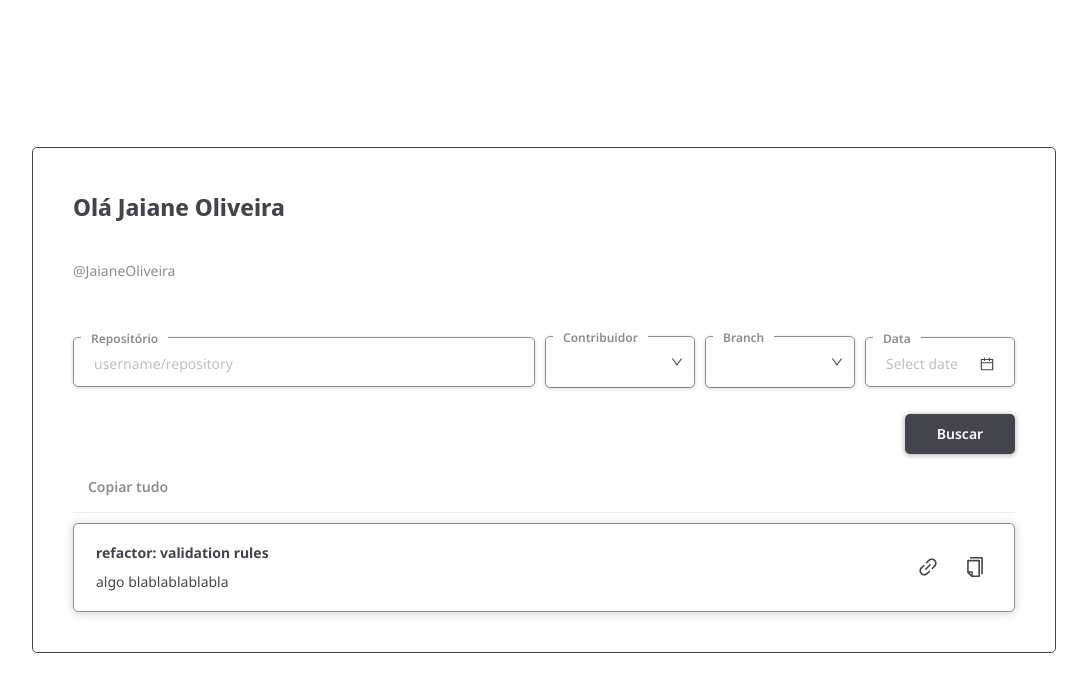
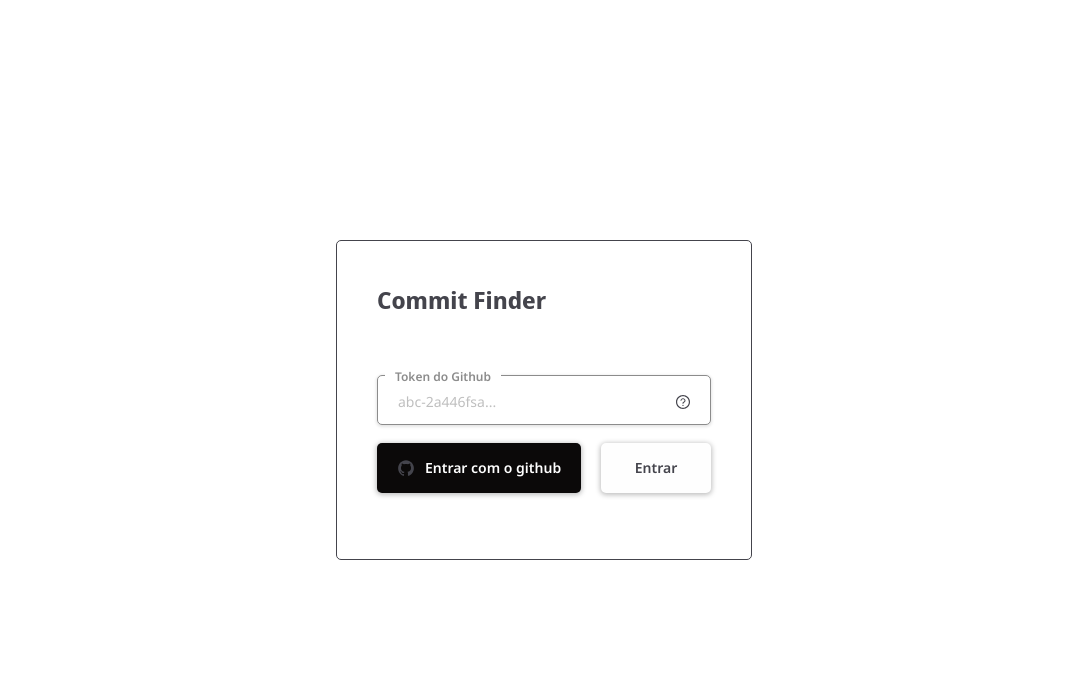
Before and after one commit to JaianeOliveira/commit-finder, a React (Create React App) app: page / in a window 1280 px wide. Shown: the top 692 px of the page, without its empty margins (96-1183 px from the left). Built offline with nearby package versions, Linux system fonts and the light colour scheme.

Commit message:
feat: basic login

```diff
--- a/src/App.tsx
+++ b/src/App.tsx
@@ -7,7 +7,8 @@ import Find from './pages/find';
 
 const App = () => {
 	const token = useAppSelector((store) => store.user.token);
-	return <>{!token ? <Find /> : <Login />}</>;
+	console.log(token);
+	return <>{token ? <Find /> : <Login />}</>;
 };
 
 export default App;
--- a/src/components/Input/index.tsx
+++ b/src/components/Input/index.tsx
@@ -42,6 +42,7 @@ const BaseInput = ({
 					suffix={<Tooltip title={endIconMessage}>{endIcon}</Tooltip>}
 					placeholder={placeholder}
 					value={value}
+					onChange={onChange}
 				/>
 			</InputWrapper>
 		);
@@ -53,7 +54,11 @@ const BaseInput = ({
 				<Text weight="semibold" size="small" id="title">
 					{title}
 				</Text>
-				<StyledSelect placeholder={placeholder} value={value} />
+				<StyledSelect
+					placeholder={placeholder}
+					value={value}
+					onChange={onChange}
+				/>
 			</SelectWrapper>
 		);
 	}
--- a/src/pages/find/index.tsx
+++ b/src/pages/find/index.tsx
@@ -10,6 +10,7 @@ import {
 	Divider,
 	CommitItem,
 } from '../../components';
+import { useAppSelector } from '../../hooks/useRedux';
 import { Screen } from '../../styles';
 
 type FormType = {
@@ -21,6 +22,8 @@ type FormType = {
 };
 
 const Find = () => {
+	const user = useAppSelector((store) => store.user);
+
 	const [form, setForm] = useState<FormType>({
 		repo: '',
 		contributor: '',
@@ -55,9 +58,9 @@ const Find = () => {
 				}}
 			>
 				<Text size="xlarge" fontDisplay color="gray_1" weight="bold">
-					Olá Jaiane Oliveira
+					Olá {user.name}
 				</Text>
-				<Text>@JaianeOliveira</Text>
+				<Text>@{user.user}</Text>
 
 				<Row>
 					<Input
--- a/src/pages/login/index.tsx
+++ b/src/pages/login/index.tsx
@@ -1,9 +1,35 @@
-import React from 'react';
+import React, { useState } from 'react';
 import { Screen } from '../../styles';
 import { Card, Text, Input, Button, Row } from '../../components';
 import { QuestionCircleOutlined } from '@ant-design/icons';
 import { IoLogoGithub } from 'react-icons/io';
+import { getUser } from '../../shared/requests';
+import { useAppDispatch } from '../../hooks/useRedux';
+import { setUser as setUserDispatch } from '../../shared/redux/user';
 const Login = () => {
+	const [token, setToken] = useState<string | null>(null);
+	const [user, setUser] = useState<{
+		name: string | null;
+		token: string | null;
+		profile: string | null;
+		user: string | null;
+	}>({
+		name: null,
+		token: null,
+		profile: null,
+		user: null,
+	});
+	const dispatch = useAppDispatch();
+
+	const getUserHandler = async () => {
+		if (token) {
+			const result = await getUser(token, setUser);
+			if (result) {
+				dispatch(setUserDispatch(user));
+			}
+		}
+	};
+
 	return (
 		<Screen>
 			<Card
@@ -20,13 +46,16 @@ const Login = () => {
 					placeholder="abc-2a446fsa..."
 					endIcon={<QuestionCircleOutlined />}
 					endIconMessage="Alguma mensagem"
+					onChange={(e) => setToken(e.target.value)}
 				/>
 				<Row align="between">
 					<Button disabled>
 						<IoLogoGithub size={18} color="#FFFFFF" />
 						Entrar com o github
 					</Button>
-					<Button buttonColor="white">Entrar</Button>
+					<Button buttonColor="white" onClick={getUserHandler}>
+						Entrar
+					</Button>
 				</Row>
 			</Card>
 		</Screen>
```
